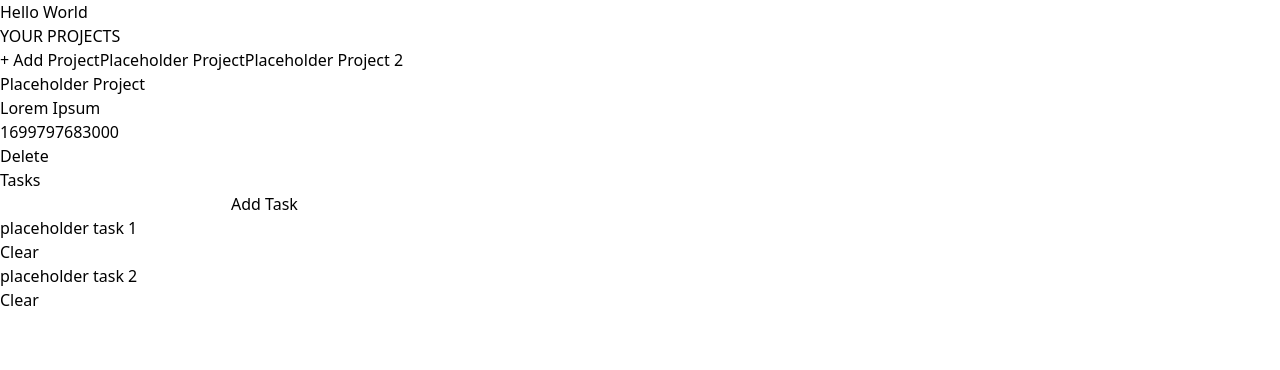
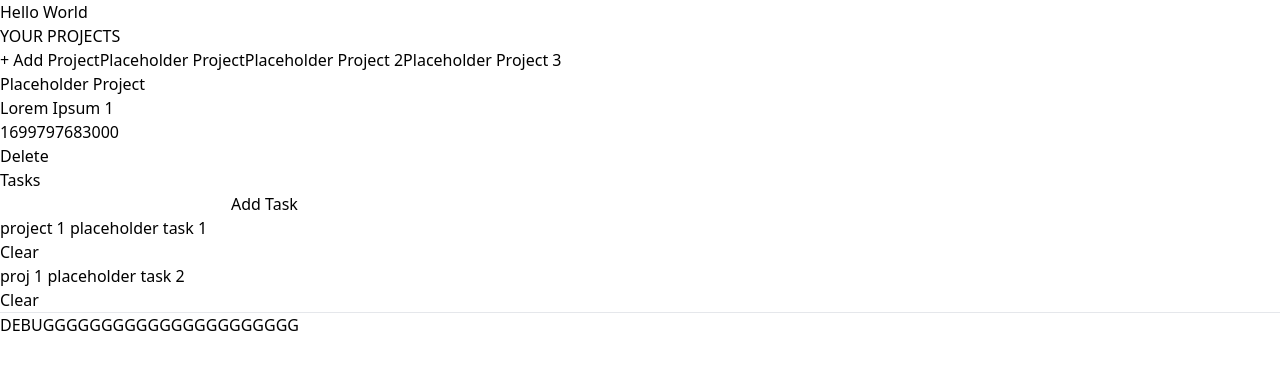
Before and after one commit to keiran0/ms-react_project_management_app, a React (Vite) app: page / in a window 1280 px wide. Shown: the top 370 px of the page. Built offline with nearby package versions, Linux system fonts and the light colour scheme.

Commit message:
second commit

```diff
--- a/src/App.jsx
+++ b/src/App.jsx
@@ -6,21 +6,25 @@ import { useState } from 'react';
 
 
 
-let projectList = [
-  {title: 'Placeholder Project', description: 'Lorem Ipsum', dueDate: Date.now(), tasks:["placeholder task 1", "placeholder task 2"]},
-  {title: 'Placeholder Project 2', description: 'Lorem Ipsum', dueDate: Date.now(), tasks:["placeholder task 1", "placeholder task 2"]}
+let initialProjectList = [
+  {title: 'Placeholder Project', description: 'Lorem Ipsum 1', dueDate: Date.now(), tasks:[" project 1 placeholder task 1", "proj 1 placeholder task 2"]},
+  {title: 'Placeholder Project 2', description: 'Lorem Ipsum 2', dueDate: Date.now(), tasks:["projec 2 placeholder task 1", "proj 2 placeholder task 2"]},
+  {title: 'Placeholder Project 3', description: 'Lorem Ipsum 3', dueDate: Date.now(), tasks:["projec 3 placeholder task 1", "proj32 placeholder task 2"]}
 ]
 
-// let projectList = []
+// let initialProjectList = []
 
 function App() {
 
+  const [projectList, setProjectList] = useState(initialProjectList);
   const [renderedProject, setRenderedProject] = useState(projectList[0]);
   const [addingMode, setAddingMode] = useState(false);
+
 
   function createProjectHandler(){
     //console.log("clicked ADD PROJECT")
     setAddingMode(true);
+
   }
 
   function projectSelectHandler(e){
@@ -32,31 +36,62 @@ function App() {
   }
 
   function addProject(newProjectDetails){
-    projectList.push(newProjectDetails);
+    let newProjectList = projectList;
+    newProjectList.push(newProjectDetails)
+
+    setProjectList(newProjectList)
+    setAddingMode(false);
+
+    setRenderedProject(newProjectDetails)
   }
 
   function deleteProjectHandler(){
-    let index = projectList.indexOf(renderedProject);
-    console.log("the rendered project is:")
-    console.log(renderedProject)
-
-    console.log("the rendered project index is:")
-    console.log(index)
-
-    console.log("the projectlist is:")
-    console.log(projectList)
-
-    console.log("the output is:")
-    projectList = projectList.splice(index, 1);
-    console.log(projectList)
+    setProjectList(projectList.filter(project => project !== renderedProject))
+    setRenderedProject(projectList[0])
   }
 
   function addTask(){
-
+    console.log("task added")
   }
 
-  function removeTask(){
+  function removeTask(e){
+    let newProjectList = []
 
+    let index = projectList.indexOf(renderedProject)
+
+    projectList.forEach(function(project){
+      if (renderedProject === project) {
+
+        let newTaskList = []
+
+        project.tasks.forEach(function(task){
+          if (task=== e.target.value){
+          } else {
+            newTaskList.push(task);
+          }
+        })
+
+        let changeProject = {
+          title:project.title,
+          description:project.description,
+          dueDate: project.dueDate,
+          tasks: newTaskList}
+
+        newProjectList.push(changeProject)
+
+      } else {
+        newProjectList.push(project)
+      }
+    })
+    //console.log(newProjectList);
+    console.log("executed")
+    setProjectList(newProjectList);
+    setRenderedProject(projectList[index]);
+    console.log(renderedProject)
+  }
+
+  function debugHandler(){
+    console.log(projectList)
   }
 
   return (
@@ -64,10 +99,24 @@ function App() {
       <h1 className="my-8 text-center text-5xl font-bold">Hello World</h1>
       <Sidebar projectList={projectList} createHandler={createProjectHandler} projectSelectHandler={(e)=>projectSelectHandler(e)}/>
 
-      {addingMode?
-      <NewProject handleCancel={()=>setAddingMode(false)} handleAddProject={addProject} projectList={projectList}/>:
-      <DisplayProject projectList={projectList} createHandler={createProjectHandler} renderedProject={renderedProject} deleteHandler={deleteProjectHandler}/>}
+      {
+        addingMode?
+        <NewProject
+          handleCancel={()=>setAddingMode(false)}
+          handleAddProject={addProject}
+          projectList={projectList}/>:
+        <DisplayProject
+          projectList={projectList}
+          createHandler={createProjectHandler}
+          renderedProject={renderedProject}
+          deleteProjectHandler={deleteProjectHandler}
+          deleteTaskHandler={(e) => removeTask(e)}
+          addTaskHandler={addTask}/>
+      }
 
+
+      <hr></hr>
+      <button onClick={debugHandler}>DEBUGGGGGGGGGGGGGGGGGGGGGG</button>
     </>
   );
 }
--- a/src/components/DisplayProject.jsx
+++ b/src/components/DisplayProject.jsx
@@ -1,12 +1,14 @@
 import NoProject from "./NoProject";
 import Project from "./Project";
 
-export default function DisplayProject({projectList, createHandler, renderedProject = projectList[0], deleteHandler}){
+export default function DisplayProject({projectList, createHandler, renderedProject = projectList[0], deleteProjectHandler, deleteTaskHandler, addTaskHandler}){
 
     return(
         <>
             {/* <p>{renderedProject.title}</p> */}
-            {projectList.length < 1 ? <NoProject createHandler={createHandler}/> : <Project renderedProject={renderedProject} deleteHandler={deleteHandler}/> }
+            {projectList.length < 1 ?
+            <NoProject createHandler={createHandler}/>
+            : <Project renderedProject={renderedProject} deleteProjectHandler={deleteProjectHandler} deleteTaskHandler={deleteTaskHandler} addTaskHandler={addTaskHandler}/> }
         </>
     )
 }
--- a/src/components/Project.jsx
+++ b/src/components/Project.jsx
@@ -1,16 +1,21 @@
-export default function Project({renderedProject, deleteHandler}){
-    console.log(renderedProject)
+export default function Project({renderedProject, deleteProjectHandler, deleteTaskHandler, addTaskHandler}){
+
 
     return(
         <>
             <p>{renderedProject.title}</p>
             <p>{renderedProject.description}</p>
             <p>{renderedProject.dueDate}</p>
-            <button onClick={deleteHandler}>Delete</button>
+            <button onClick={deleteProjectHandler}>Delete</button>
             <h2>Tasks</h2>
             <input type="text"></input>
-            <button>Add Task</button>
-            {renderedProject.tasks.length < 1 ? <p>No tasks</p> : renderedProject.tasks.map(task=><><p>{task}</p><button>Clear</button></>)}
+            <button onClick={addTaskHandler}>Add Task</button>
+            {renderedProject.tasks.length < 1 ? <p>No tasks</p> : renderedProject.tasks.map(task=>
+                <div key={task}>
+                    <p>{task}</p>
+                    <button onClick={deleteTaskHandler} value={task}>Clear</button>
+                </div>)
+            }
         </>
     )
 }
--- a/src/components/Sidebar.jsx
+++ b/src/components/Sidebar.jsx
@@ -1,9 +1,11 @@
 export default function Sidebar({projectList, createHandler, projectSelectHandler}){
+
     return(
+
         <div>
             <h1>YOUR PROJECTS</h1>
             <button onClick={createHandler}>+ Add Project</button>
-            {projectList.map(project => <button onClick={projectSelectHandler} value={project.title}>{project.title}</button>)}
+            {projectList.map(project => <button onClick={projectSelectHandler} value={project.title} key={project.title}>{project.title}</button>)}
         </div>
     )
 }
```
